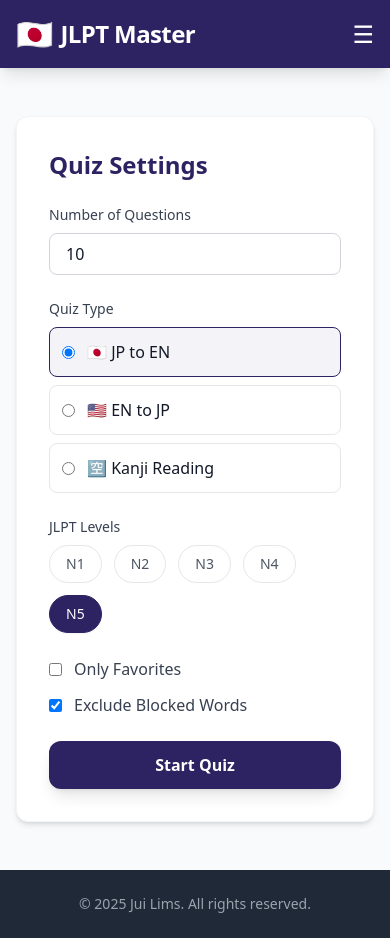
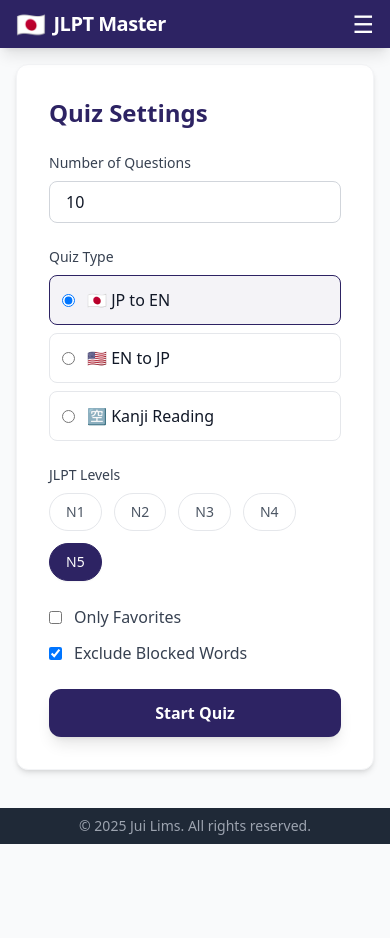
Before and after one commit to killzdesu/jlpt-words, a Nuxt app: page /quiz in a window 390 px wide. After the commit the page ends 844 px from the top, so only its background shows below. Built offline with nearby package versions, Linux system fonts and the light colour scheme.

Commit message:
v1.0.4: Fix PWA, GPLv3 Licence

```diff
--- a/app/app.vue
+++ b/app/app.vue
@@ -1,7 +1,17 @@
 <script setup lang="ts">
 import { useUserStore } from '~/stores/user';
+import { useHead } from '#app';
 
 const userStore = useUserStore();
+
+useHead({
+  link: [{ rel: 'manifest', href: '/manifest.webmanifest' }],
+  meta: [
+    { name: 'theme-color', content: '#2D2363' },
+    { name: 'apple-mobile-web-app-capable', content: 'yes' },
+    { name: 'apple-mobile-web-app-status-bar-style', content: 'default' },
+  ],
+});
 
 onMounted(() => {
   userStore.loadState();
--- a/app/components/Quiz/QuestionCard.vue
+++ b/app/components/Quiz/QuestionCard.vue
@@ -1,7 +1,7 @@
 <template>
   <div class="max-w-2xl mx-auto w-full">
     <!-- Progress Bar -->
-    <div class="mb-6 flex justify-between items-center text-sm font-medium text-gray-500">
+    <div class="mb-2 md:mb-4 flex justify-between items-center text-sm font-medium text-gray-500">
       <span>Question {{ currentNumber }} / {{ totalNumber }}</span>
       <span>{{ Math.round((currentNumber / totalNumber) * 100) }}%</span>
     </div>
--- a/app/layouts/default.vue
+++ b/app/layouts/default.vue
@@ -1,9 +1,9 @@
 <template>
   <div class="min-h-screen bg-gray-50 flex flex-col font-sans text-gray-900">
     <header class="bg-primary text-white shadow-lg sticky top-0 z-50">
-      <div class="container mx-auto px-4 py-4 flex justify-between items-center">
-        <NuxtLink to="/" class="text-2xl font-bold tracking-tight flex items-center gap-2">
-          <span class="text-3xl">🇯🇵</span>
+      <div class="container mx-auto px-4 py-2 md:py-4 flex justify-between items-center">
+        <NuxtLink to="/" class="text-xl font-bold tracking-tight flex items-center gap-2">
+          <span class="text-2xl">🇯🇵</span>
           <span>JLPT Master</span>
         </NuxtLink>
         <nav class="hidden md:flex space-x-6">
@@ -19,11 +19,11 @@
       </div>
     </header>
 
-    <main class="flex-grow container mx-auto px-4 py-8">
+    <main class="flex-grow container mx-auto px-4 py-4 md:py-8">
       <slot />
     </main>
 
-    <footer class="bg-gray-800 text-gray-400 py-6 text-center text-sm">
+    <footer class="bg-gray-800 text-gray-400 py-2 md:py-4 text-center text-sm">
       <p>&copy; {{ new Date().getFullYear() }} Jui Lims. All rights reserved.</p>
     </footer>
   </div>
--- a/app/pages/index.vue
+++ b/app/pages/index.vue
@@ -47,7 +47,7 @@
     </div>
 
     <div class="mt-8 text-center">
-      <p class="text-xs text-gray-400">v1.0.3</p>
+      <p class="text-xs text-gray-400">v1.0.4</p>
     </div>
   </div>
 </template>
--- a/app/pages/quiz/index.vue
+++ b/app/pages/quiz/index.vue
@@ -1,5 +1,5 @@
 <template>
-  <div class="max-w-4xl mx-auto py-4 md:py-8">
+  <div class="max-w-4xl mx-auto py-0 md:py-6">
     <div v-if="loading" class="text-center py-12">
       <div class="animate-spin text-4xl">⏳</div>
       <p class="mt-2 text-gray-500">Loading quiz data...</p>
```
Also changed, not shown: 2 other files (tests, documents, lock files or other folders).
